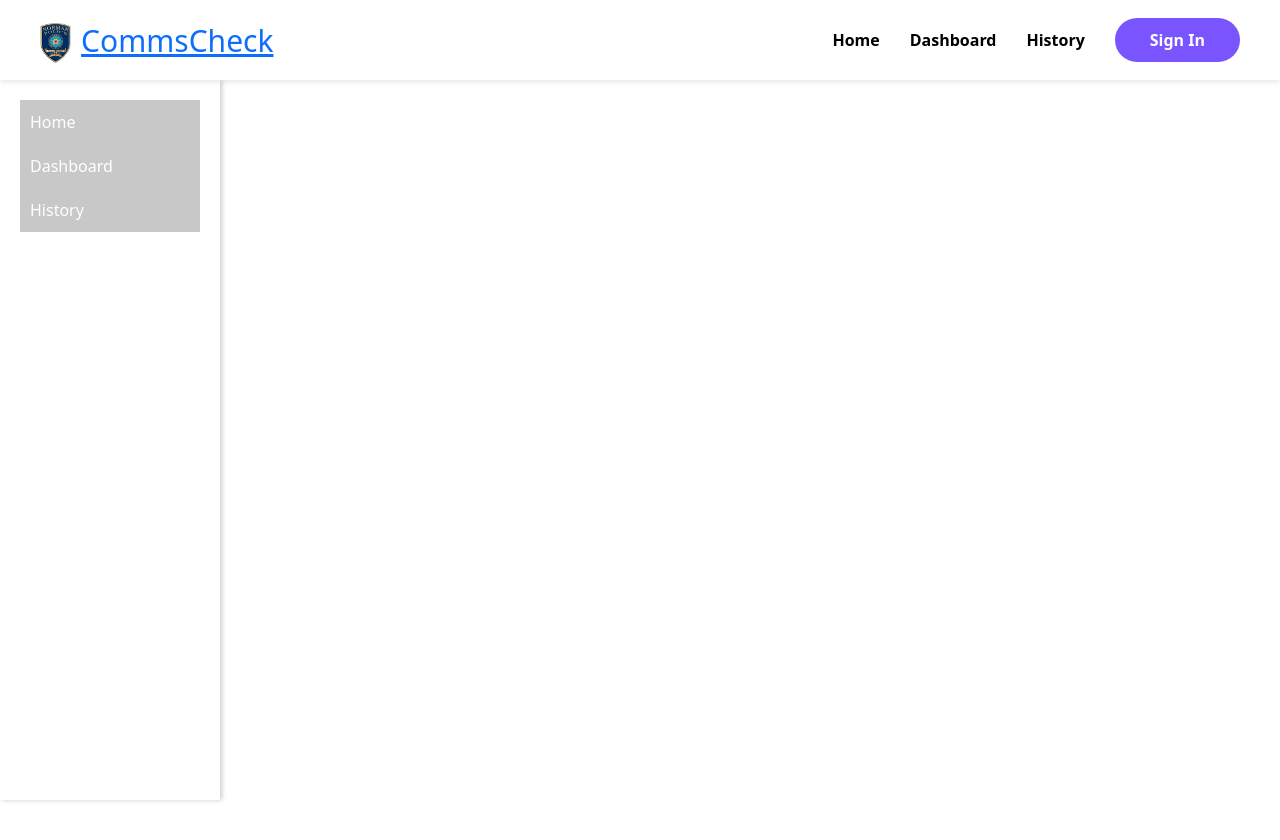
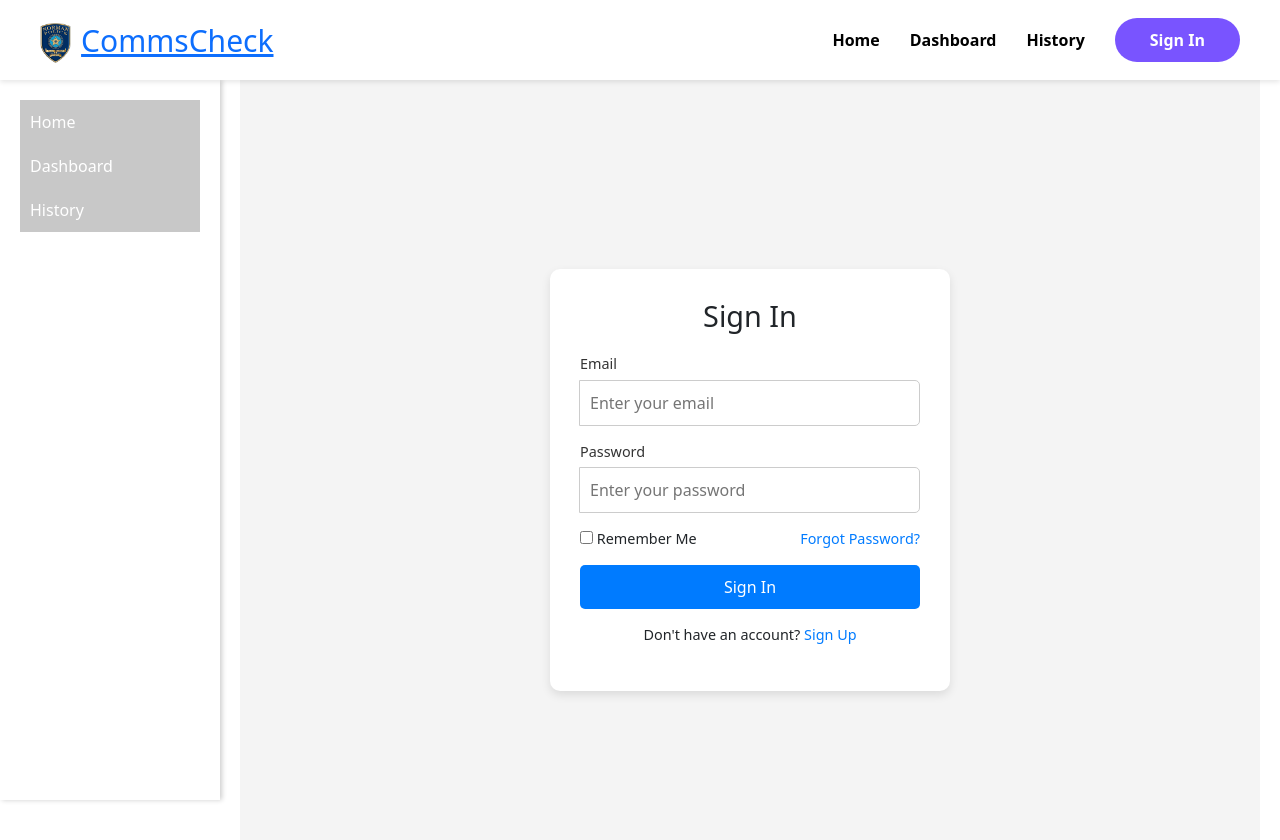
Before and after one commit to melissa-ng/GroupE_Capstone, a React (Vite) app in the folder frontend/: page /signin in a window 1280 px wide. Shown: the top 840 px of the page. Before the commit the page ends 800 px from the top, so only its background shows below. Built offline with nearby package versions, Linux system fonts and the light colour scheme.

Commit message:
sign in page created

```diff
--- a/frontend/src/App.jsx
+++ b/frontend/src/App.jsx
@@ -6,6 +6,7 @@ import NavigationBar from "./components/NavigationBar/NavigationBar";
 // import History from './pages/HistoryPage/HistoryPage';
 import "./App.css";
 import Sidebar from "./components/SideBar/SideBar";
+import SignIn from "./pages/SignInPage/SignInPage";
 
 function App() {
   return (
@@ -20,6 +21,7 @@ function App() {
               <Route path="/dashboard" element={<Dashboard />} />
               <Route path="/history" element={<History />} /> */}
               <Route path="/" element={<TranscriptUpload />} />
+              <Route path="/signin" element={<SignIn />} />
             </Routes>
           </div>
         </div>
--- a/frontend/src/components/NavigationBar/NavigationBar.css
+++ b/frontend/src/components/NavigationBar/NavigationBar.css
@@ -54,6 +54,7 @@
     border-radius: 100px;
     cursor: pointer;
     font-weight: bold;
+    transition: background 0.3s;
 }
 
 .sign-in-button:hover {
--- a/frontend/src/components/NavigationBar/NavigationBar.jsx
+++ b/frontend/src/components/NavigationBar/NavigationBar.jsx
@@ -1,24 +1,44 @@
-import React from 'react';
-import { Link } from 'react-router-dom';
-import 'bootstrap/dist/css/bootstrap.min.css';
-import './NavigationBar.css';
+import React from "react";
+import { Link, useLocation, useNavigate } from "react-router-dom";
+import "bootstrap/dist/css/bootstrap.min.css";
+import "./NavigationBar.css";
 import Logo from "../../assets/logo.png";
 
 function NavigationBar() {
+    const location = useLocation();
+    const navigate = useNavigate();
+
+    // Mock authentication (Replace with real authentication logic)
+    const isAuthenticated = localStorage.getItem("userToken");
+
+    const handleAuth = () => {
+        if (isAuthenticated) {
+            localStorage.removeItem("userToken"); // Log out user
+            navigate("/signin");
+        } else {
+            navigate("/signin");
+        }
+    };
+
     return (
-        <div className='nav-bar'>
-            <div className='nav-title'>
-                <div className='navBarLogo'>
-                    <img src={Logo} alt='Norman Police Department Logo' />
+        <div className="nav-bar">
+            {/* Logo and Title */}
+            <div className="nav-title">
+                <div className="navBarLogo">
+                    <img src={Logo} alt="Norman Police Department Logo" />
                 </div>
                 <Link to="/">CommsCheck</Link>
             </div>
-            <div className='nav-links'>
-                <Link to="/">Home</Link>
-                <Link to="/dashboard">Dashboard</Link>
-                <Link to="/history">History</Link>
-                <div className='sign-in-button'>
-                    Sign In
+
+            {/* Navigation Links */}
+            <div className="nav-links">
+                <Link to="/" className={location.pathname === "/" ? "active" : ""}>Home</Link>
+                <Link to="/dashboard" className={location.pathname === "/dashboard" ? "active" : ""}>Dashboard</Link>
+                <Link to="/history" className={location.pathname === "/history" ? "active" : ""}>History</Link>
+
+                {/* Sign In / Sign Out Button */}
+                <div className="sign-in-button" onClick={handleAuth}>
+                    {isAuthenticated ? "Sign Out" : "Sign In"}
                 </div>
             </div>
         </div>
--- /dev/null
+++ b/frontend/src/pages/SignInPage/SignInPage.css
@@ -0,0 +1,89 @@
+/* SignInPage.css */
+
+.signin-container {
+    display: flex;
+    justify-content: center;
+    align-items: center;
+    height: 100vh;
+    background-color: #f4f4f4;
+}
+
+.signin-box {
+    width: 100%;
+    max-width: 400px;
+    padding: 30px;
+    background: white;
+    border-radius: 10px;
+    box-shadow: 0px 4px 10px rgba(0, 0, 0, 0.1);
+    text-align: center;
+}
+
+h1 {
+    margin-bottom: 20px;
+    font-size: 1.8rem;
+}
+
+.input-group {
+    display: flex;
+    flex-direction: column;
+    margin-bottom: 15px;
+}
+
+.input-group label {
+    text-align: left;
+    font-size: 0.9rem;
+    margin-bottom: 5px;
+    color: #333;
+}
+
+.input-group input {
+    padding: 10px;
+    font-size: 1rem;
+    border: 1px solid #ccc;
+    border-radius: 5px;
+}
+
+.options {
+    display: flex;
+    justify-content: space-between;
+    align-items: center;
+    font-size: 0.9rem;
+    margin-bottom: 15px;
+}
+
+.options a {
+    color: #007bff;
+    text-decoration: none;
+}
+
+.signin-button {
+    width: 100%;
+    padding: 10px;
+    font-size: 1rem;
+    color: white;
+    background-color: #007bff;
+    border: none;
+    border-radius: 5px;
+    cursor: pointer;
+    transition: background 0.3s;
+}
+
+.signin-button:hover {
+    background-color: #0056b3;
+}
+
+.error-message {
+    color: red;
+    font-size: 0.9rem;
+    margin-bottom: 10px;
+}
+
+.signup-text {
+    margin-top: 15px;
+    font-size: 0.9rem;
+}
+
+.signup-text a {
+    color: #007bff;
+    text-decoration: none;
+}
--- /dev/null
+++ b/frontend/src/pages/SignInPage/SignInPage.jsx
@@ -0,0 +1,62 @@
+import React, { useState } from "react";
+import { useNavigate } from "react-router-dom";
+import "./SignInPage.css";
+
+export default function SignIn() {
+  const [email, setEmail] = useState("");
+  const [password, setPassword] = useState("");
+  const [error, setError] = useState("");
+  const navigate = useNavigate();
+
+  const handleSignIn = (e) => {
+    e.preventDefault();
+
+    // Mock authentication (replace with real authentication logic)
+    if (email === "user@example.com" && password === "password") {
+      navigate("/dashboard"); // Redirect to dashboard on success
+    } else {
+      setError("Invalid email or password.");
+    }
+  };
+
+  return (
+    <div className="signin-container">
+      <div className="signin-box">
+        <h1>Sign In</h1>
+        {error && <p className="error-message">{error}</p>}
+        <form onSubmit={handleSignIn}>
+          <div className="input-group">
+            <label>Email</label>
+            <input
+              type="email"
+              placeholder="Enter your email"
+              value={email}
+              onChange={(e) => setEmail(e.target.value)}
+              required
+            />
+          </div>
+          <div className="input-group">
+            <label>Password</label>
+            <input
+              type="password"
+              placeholder="Enter your password"
+              value={password}
+              onChange={(e) => setPassword(e.target.value)}
+              required
+            />
+          </div>
+          <div className="options">
+            <label>
+              <input type="checkbox" /> Remember Me
+            </label>
+            <a href="/forgot-password">Forgot Password?</a>
+          </div>
+          <button type="submit" className="signin-button">Sign In</button>
+        </form>
+        <p className="signup-text">
+          Don't have an account? <a href="/signup">Sign Up</a>
+        </p>
+      </div>
+    </div>
+  );
+}
```
